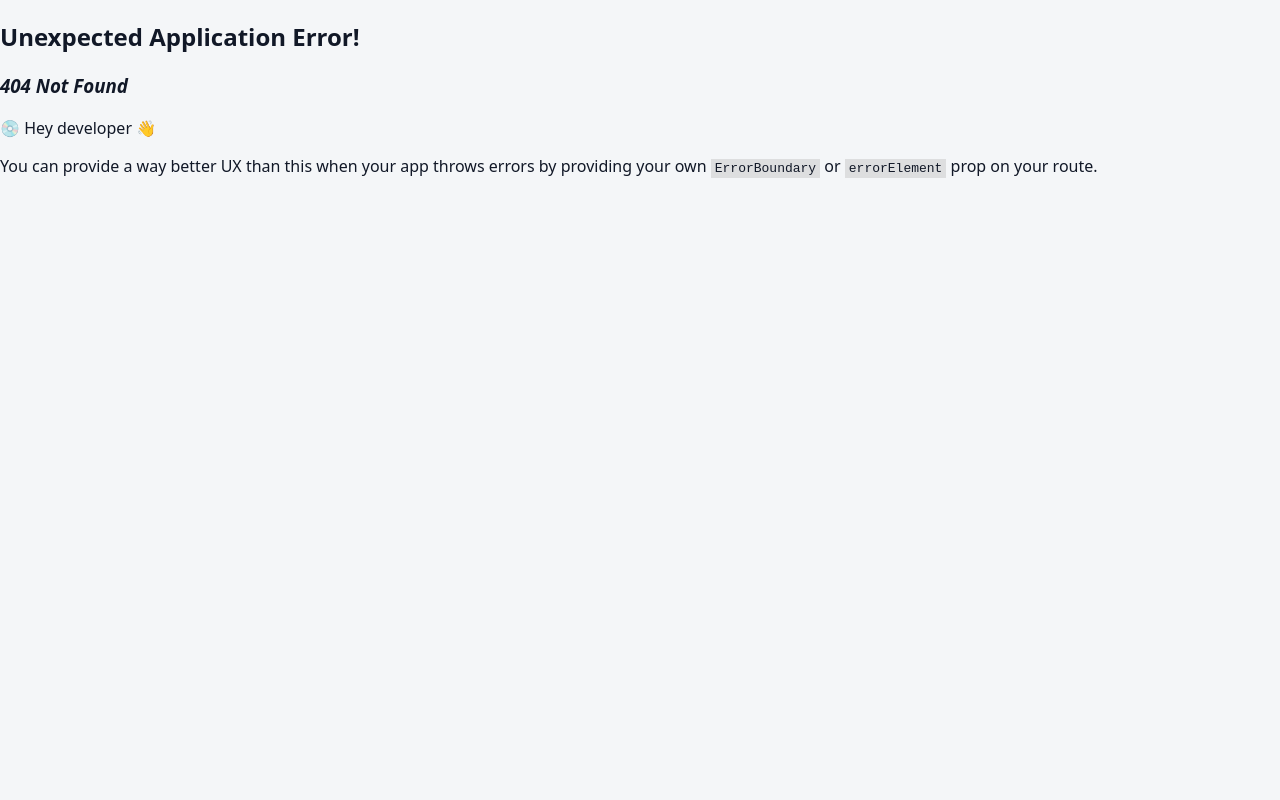
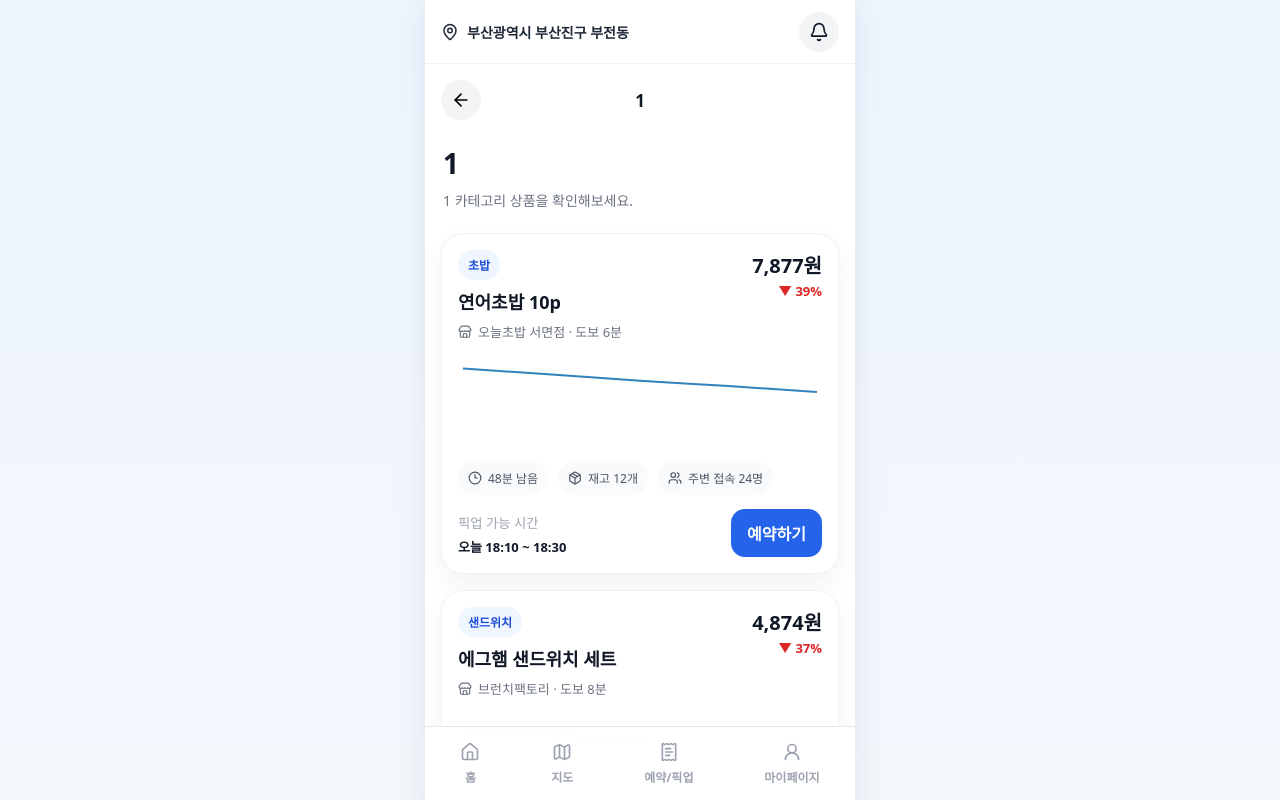
Before and after one commit to Hello-Worldismine/food_picker_FE, a React (Vite) app: page /category/1 in a window 1280 px wide. Before the commit this address had no page. Shown: the top 800 px of the page. Built offline with nearby package versions, Linux system fonts and the light colour scheme.

Commit message:
fix Category

```diff
--- a/src/App.css
+++ b/src/App.css
@@ -1544,3 +1544,25 @@
   font-size: 13px;
   color: #9ca3af;
 }
+
+.category-products-page {
+  padding-bottom: 24px;
+}
+
+.category-page-header {
+  padding: 4px 2px 2px;
+}
+
+.category-page-header h1 {
+  margin: 0 0 8px;
+  font-size: 28px;
+  font-weight: 900;
+  color: #111827;
+}
+
+.category-page-header p {
+  margin: 0;
+  font-size: 14px;
+  color: #6b7280;
+  line-height: 1.5;
+}
--- a/src/components/Home/CategoryGrid.jsx
+++ b/src/components/Home/CategoryGrid.jsx
@@ -1,18 +1,22 @@
+import { useNavigate } from 'react-router-dom'
 import { homeCategories } from '../../mock/mockData'
 
-function CategoryGrid({ selectedCategory, onSelectCategory }) {
+function CategoryGrid() {
+  const navigate = useNavigate()
+
+  const handleMoveCategory = (categoryLabel) => {
+    navigate(`/category/${encodeURIComponent(categoryLabel)}`)
+  }
+
   return (
     <section className="category-section">
       <div className="category-grid">
-        {homeCategories.map((category) => {
-          const isActive = selectedCategory === category.label
-
-          return (
+        {homeCategories.map((category) => (
           <button
             key={category.id}
             type="button"
-              className={`category-card ${isActive ? 'active' : ''}`}
-              onClick={() => onSelectCategory(category.label)}
+            className={`category-card ${category.active ? 'active' : ''}`}
+            onClick={() => handleMoveCategory(category.label)}
           >
             <div className="category-card__icon-wrap">
               {category.badge && (
@@ -22,8 +26,7 @@ function CategoryGrid({ selectedCategory, onSelectCategory }) {
             </div>
             <span className="category-card__label">{category.label}</span>
           </button>
-          )
-        })}
+        ))}
       </div>
 
       <button type="button" className="category-more-button">
--- /dev/null
+++ b/src/pages/CategoryProductsPage.jsx
@@ -0,0 +1,48 @@
+import { useMemo } from 'react'
+import { useNavigate, useParams } from 'react-router-dom'
+import { ArrowLeft } from 'lucide-react'
+import ProductTickerCard from '../components/Home/ProductTickerCard'
+import { getFilteredProductsByCategory } from '../mock/mockData'
+
+function CategoryProductsPage() {
+  const navigate = useNavigate()
+  const { categoryName } = useParams()
+
+  const decodedCategoryName = decodeURIComponent(categoryName || '')
+
+  const filteredProducts = useMemo(() => {
+    return getFilteredProductsByCategory(decodedCategoryName)
+  }, [decodedCategoryName])
+
+  return (
+    <div className="page category-products-page">
+      <div className="detail-topbar">
+        <button className="icon-button" onClick={() => navigate(-1)}>
+          <ArrowLeft size={20} />
+        </button>
+        <span className="detail-topbar__title">{decodedCategoryName}</span>
+        <div style={{ width: 40, height: 40 }} />
+      </div>
+
+      <div className="category-page-header">
+        <h1>{decodedCategoryName}</h1>
+        <p>{decodedCategoryName} 카테고리 상품을 확인해보세요.</p>
+      </div>
+
+      <div className="ticker-list">
+        {filteredProducts.length > 0 ? (
+          filteredProducts.map((item) => (
+            <ProductTickerCard key={item.id} item={item} />
+          ))
+        ) : (
+          <div className="empty-category-card">
+            <p>{decodedCategoryName} 카테고리 상품이 아직 없습니다.</p>
+            <span>다른 카테고리를 선택해보세요.</span>
+          </div>
+        )}
+      </div>
+    </div>
+  )
+}
+
+export default CategoryProductsPage
--- a/src/pages/HomePage.jsx
+++ b/src/pages/HomePage.jsx
@@ -1,42 +1,22 @@
-import { useMemo, useState } from 'react'
 import HeroBanner from '../components/Home/HeroBanner'
 import CategoryGrid from '../components/Home/CategoryGrid'
 import ProductTickerCard from '../components/Home/ProductTickerCard'
 import SectionTitle from '../components/Common/SectionTitle'
-import { getFilteredProductsByCategory } from '../mock/mockData'
+import { products } from '../mock/mockData'
 
 function HomePage() {
-  const [selectedCategory, setSelectedCategory] = useState('마감세일')
-
-  const filteredProducts = useMemo(() => {
-    return getFilteredProductsByCategory(selectedCategory)
-  }, [selectedCategory])
-
   return (
     <div className="page home">
       <HeroBanner />
 
-      <CategoryGrid
-        selectedCategory={selectedCategory}
-        onSelectCategory={setSelectedCategory}
-      />
+      <CategoryGrid />
 
-      <SectionTitle
-        title={`${selectedCategory} 실시간 티커`}
-        action={`${filteredProducts.length}개`}
-      />
+      <SectionTitle title="실시간 인기" action={`${products.length}개`} />
 
       <div className="ticker-list">
-        {filteredProducts.length > 0 ? (
-          filteredProducts.map((item) => (
-            <ProductTickerCard key={item.id} item={item} />
-          ))
-        ) : (
-          <div className="empty-category-card">
-            <p>{selectedCategory} 카테고리 상품이 아직 없습니다.</p>
-            <span>다른 카테고리를 선택해보세요.</span>
-          </div>
-        )}
+        {products.map((item) => (
+          <ProductTickerCard key={item.id} item={item} />
+        ))}
       </div>
     </div>
   )
--- a/src/router.jsx
+++ b/src/router.jsx
@@ -7,6 +7,7 @@ import MyPage from './pages/MyPage'
 import LoginPage from './pages/LoginPage'
 import MapPage from './pages/MapPage'
 import ProductDetailPage from './pages/ProductDetailPage'
+import CategoryProductsPage from './pages/CategoryProductsPage'
 
 const router = createBrowserRouter([
   {
@@ -16,6 +17,7 @@ const router = createBrowserRouter([
       { index: true, element: <HomePage /> },
       { path: 'map', element: <MapPage /> },
       { path: 'product/:productId', element: <ProductDetailPage /> },
+      { path: 'category/:categoryName', element: <CategoryProductsPage /> },
       { path: 'notifications', element: <NotificationsPage /> },
       { path: 'reservation', element: <ReservationPage /> },
       { path: 'mypage', element: <MyPage /> },
```
Lines whose indentation alone changed are shown as unchanged.
